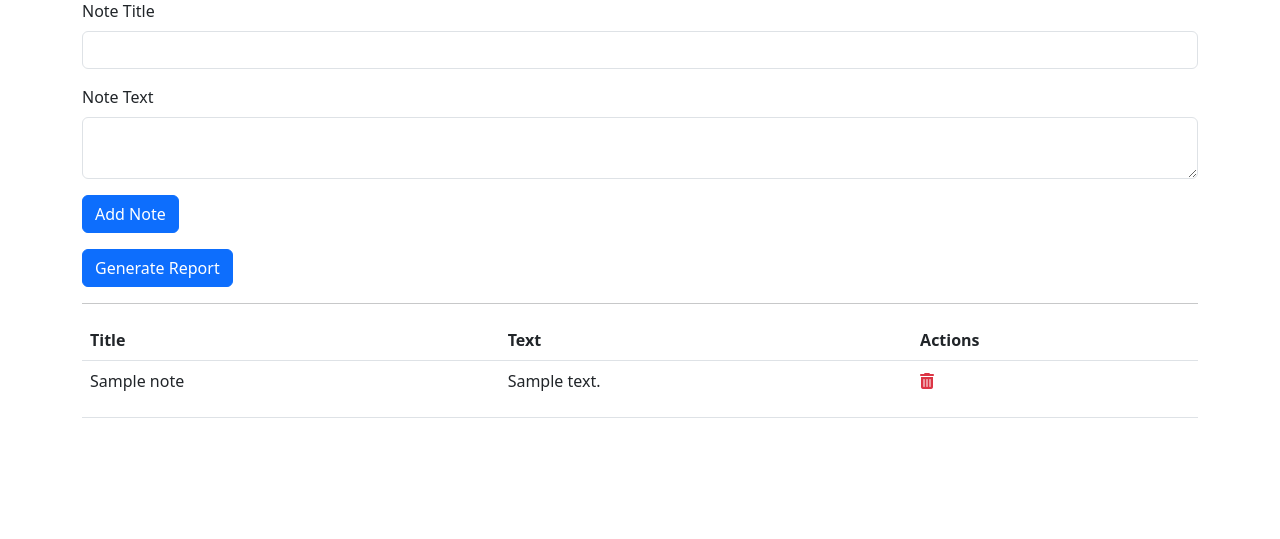
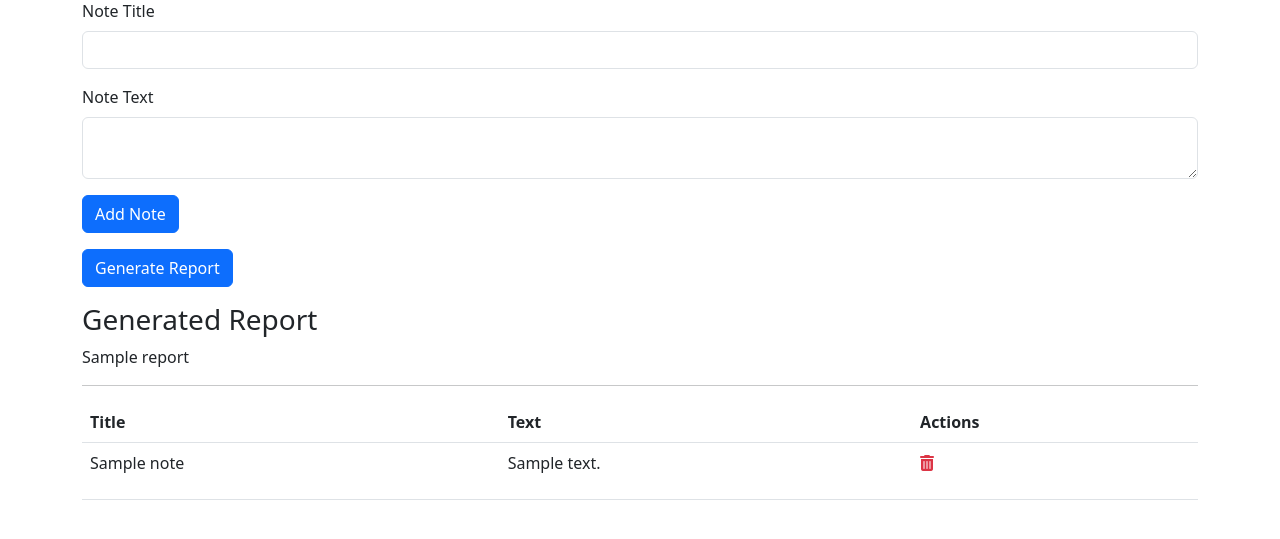
Before and after one commit to jakobrobert/openai-experiments, a Django app: template note_lists/templates/note_list.html in a window 1280 px wide. Shown: the part 73-612 px from the top of the page. Run offline with Django 5.2, Linux system fonts and the light colour scheme; tables that the repository leaves empty hold one stand-in row (values such as "Sample post"); the template is opened without the code that fills it: values that come from a table or form of the project are taken from there, most other values are stand-ins (such as "Sample title", 1, 10 or a date in 2020); some libraries are stand-ins or nearby versions.

Commit message:
Show dummy generated report

```diff
--- a/motivational_quotes/templates/motivational_quotes.html
+++ b/motivational_quotes/templates/motivational_quotes.html
@@ -31,6 +31,7 @@
 
             <button type="submit" class="btn btn-primary">Generate Quote</button>
 
+            <!-- TODO move out of form for better semantic, see note_list.html -->
             {% if quote %}
                 <h3 class="mt-4">Generated Quote</h3>
                 <p>{{ quote }}</p>
--- a/note_lists/templates/note_list.html
+++ b/note_lists/templates/note_list.html
@@ -30,9 +30,16 @@
             <button type="submit" class="btn btn-primary">Generate Report</button>
         </form>
 
+        <div class="mb-3">
+            {% if report %}
+                <h3>Generated Report</h3>
+                <p>{{ report }}</p>
+            {% endif %}
+        </div>
+
         <hr>
 
-        <table class="table mt-3">
+        <table class="table">
             <thead>
                 <tr>
                     <th>Title</th>
```
Also changed, not shown: note_lists/views.py (+11 -2 lines).
